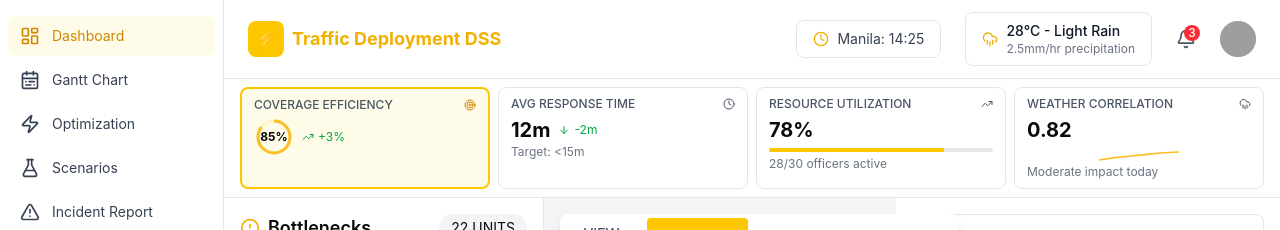
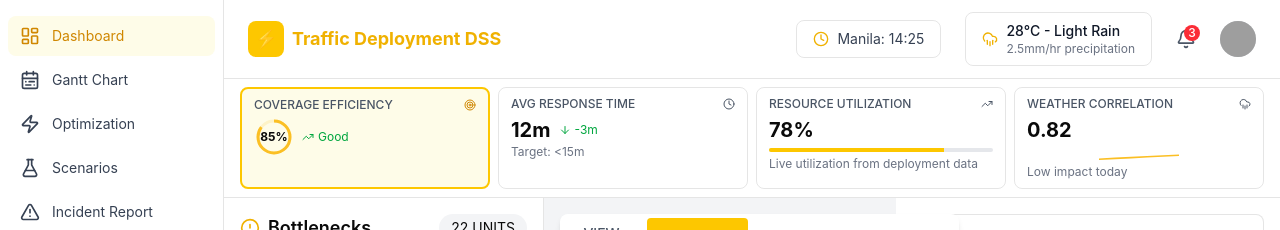
Before and after one commit to Hermes335/TrafficAuxOptimizer, a React (Vite) app: page / in a window 1280 px wide. Shown: the top 230 px of the page. Built offline with nearby package versions, Linux system fonts and the light colour scheme; no server answers; grey boxes are pictures that could not be loaded.

Commit message:
feat: update kpi to use real data

```diff
--- a/src/app/pages/Dashboard.tsx
+++ b/src/app/pages/Dashboard.tsx
@@ -134,6 +134,17 @@ export function Dashboard() {
   const weatherLabel = weatherSnapshot.condition
     .replace(/_/g, " ")
     .replace(/\b\w/g, (char) => char.toUpperCase());
+
+  const coverageEfficiency = Math.max(0, Math.min(100, dashboardSnapshot.metrics.coverageEfficiency));
+  const avgResponseTimeMinutes = dashboardSnapshot.metrics.avgResponseTimeMinutes;
+  const resourceUtilization = Math.max(0, Math.min(100, dashboardSnapshot.metrics.resourceUtilization));
+  const weatherCorrelation = dashboardSnapshot.metrics.weatherCorrelation;
+
+  const coverageCircumference = 2 * Math.PI * 16;
+  const responseTargetMinutes = 15;
+  const responseDeltaMinutes = Number((responseTargetMinutes - avgResponseTimeMinutes).toFixed(1));
+  const weatherImpactText =
+    weatherCorrelation >= 1.7 ? "Severe impact today" : weatherCorrelation >= 1.3 ? "Moderate impact today" : "Low impact today";
 
   const weatherStatusTone =
     weatherSnapshot.weather_impact_factor >= 1.7
@@ -316,16 +327,16 @@ export function Dashboard() {
                     stroke="#FBBF24"
                     strokeWidth="3"
                     fill="none"
-                    strokeDasharray={`${2 * Math.PI * 16 * 0.85} ${2 * Math.PI * 16}`}
+                    strokeDasharray={`${coverageCircumference * (coverageEfficiency / 100)} ${coverageCircumference}`}
                   />
                 </svg>
                 <div className="absolute inset-0 flex items-center justify-center text-xs font-bold">
-                  85%
+                  {Math.round(coverageEfficiency)}%
                 </div>
               </div>
               <div className="flex items-center gap-1 text-xs text-green-600">
                 <TrendingUp className="h-3 w-3" />
-                <span>+3%</span>
+                <span>{coverageEfficiency >= 80 ? "Good" : "Watch"}</span>
               </div>
             </div>
           </div>
@@ -337,10 +348,10 @@ export function Dashboard() {
               <Clock className="h-3 w-3 text-gray-600" />
             </div>
             <div className="flex items-center gap-2">
-              <div className="text-xl font-bold">12m</div>
-              <div className="flex items-center gap-1 text-xs text-green-600">
+              <div className="text-xl font-bold">{avgResponseTimeMinutes}m</div>
+              <div className={`flex items-center gap-1 text-xs ${responseDeltaMinutes >= 0 ? "text-green-600" : "text-red-600"}`}>
                 <ArrowDown className="h-3 w-3" />
-                <span>-2m</span>
+                <span>{responseDeltaMinutes >= 0 ? `-${responseDeltaMinutes}m` : `+${Math.abs(responseDeltaMinutes)}m`}</span>
               </div>
             </div>
             <div className="text-xs text-gray-500">Target: &lt;15m</div>
@@ -352,11 +363,11 @@ export function Dashboard() {
               <div className="text-xs font-medium text-gray-600">RESOURCE UTILIZATION</div>
               <TrendingUp className="h-3 w-3 text-gray-600" />
             </div>
-            <div className="mb-1 text-xl font-bold">78%</div>
+            <div className="mb-1 text-xl font-bold">{Math.round(resourceUtilization)}%</div>
             <div className="h-1 overflow-hidden rounded-full bg-gray-200">
-              <div className="h-full bg-yellow-400" style={{ width: "78%" }} />
+              <div className="h-full bg-yellow-400" style={{ width: `${resourceUtilization}%` }} />
             </div>
-            <div className="mt-1 text-xs text-gray-500">28/30 officers active</div>
+            <div className="mt-1 text-xs text-gray-500">Live utilization from deployment data</div>
           </div>
 
           {/* Weather Correlation */}
@@ -365,17 +376,23 @@ export function Dashboard() {
               <div className="text-xs font-medium text-gray-600">WEATHER CORRELATION</div>
               <CloudRain className="h-3 w-3 text-gray-600" />
             </div>
-            <div className="mb-1 text-xl font-bold">0.82</div>
+            <div className="mb-1 text-xl font-bold">{weatherCorrelation.toFixed(2)}</div>
             {/* Simple sparkline */}
             <svg className="h-4 w-full" viewBox="0 0 100 20">
               <polyline
                 fill="none"
                 stroke="#FBBF24"
                 strokeWidth="2"
-                points="0,15 20,12 40,10 60,8 80,6 100,5"
+                points={
+                  weatherCorrelation >= 1.7
+                    ? "0,16 20,14 40,12 60,9 80,6 100,3"
+                    : weatherCorrelation >= 1.3
+                      ? "0,15 20,12 40,10 60,8 80,6 100,5"
+                      : "0,14 20,13 40,12 60,11 80,10 100,9"
+                }
               />
             </svg>
-            <div className="text-xs text-gray-500">Moderate impact today</div>
+            <div className="text-xs text-gray-500">{weatherImpactText}</div>
           </div>
         </div>
       </div>
--- a/src/app/pages/OptimizationEngine.tsx
+++ b/src/app/pages/OptimizationEngine.tsx
@@ -24,6 +24,16 @@ interface Point {
   avgFitness: number;
 }
 
+function upsertPoint(prev: Point[], nextPoint: Point) {
+  const index = prev.findIndex((item) => item.generation === nextPoint.generation);
+  if (index >= 0) {
+    const next = [...prev];
+    next[index] = nextPoint;
+    return next;
+  }
+  return [...prev, nextPoint].slice(-200);
+}
+
 export function OptimizationEngine() {
   const runId = useMemo(() => new URLSearchParams(window.location.search).get("run_id"), []);
   const [status, setStatus] = useState<OptimizationStatus | null>(null);
@@ -47,22 +57,37 @@ export function OptimizationEngine() {
           return;
         }
         setStatus(latestStatus);
-        setConvergenceData((prev) => {
-          const point: Point = {
+        setConvergenceData((prev) =>
+          upsertPoint(prev, {
             id: `status-${latestStatus.current_generation}`,
             generation: latestStatus.current_generation,
             bestFitness: latestStatus.current_fitness,
             avgFitness: Math.max(0, latestStatus.current_fitness * 0.82),
-          };
-          const next = [...prev, point];
-          return next.slice(-200);
-        });
+          }),
+        );
 
         const latestResults = await fetchOptimizationResults(runId);
         if (!active) {
           return;
         }
         setResults(latestResults);
+
+        if (Array.isArray(latestResults.fitness_scores) && latestResults.fitness_scores.length > 0) {
+          const rebuilt = latestResults.fitness_scores.map((score, index) => ({
+            id: `result-${index + 1}`,
+            generation: index + 1,
+            bestFitness: score,
+            avgFitness: Math.max(0, score * 0.82),
+          }));
+          setConvergenceData(rebuilt.slice(-200));
+        }
+
+        if (latestStatus.status === "completed" || latestStatus.status === "failed") {
+          if (timer) {
+            window.clearInterval(timer);
+            timer = undefined;
+          }
+        }
       } catch (syncError: unknown) {
         if (!active) {
           return;
--- a/src/app/pages/OptimizationRunning.tsx
+++ b/src/app/pages/OptimizationRunning.tsx
@@ -47,6 +47,25 @@ export function OptimizationRunning() {
   const currentGen = status?.current_generation ?? 0;
   const totalGenerations = status?.total_generations ?? 0;
   const fitnessScore = status?.current_fitness ?? 0;
+  const averageFitness = useMemo(() => {
+    if (convergenceData.length === 0) {
+      return 0;
+    }
+    const total = convergenceData.reduce((sum, point) => sum + point.best, 0);
+    return total / convergenceData.length;
+  }, [convergenceData]);
+
+  const fitnessDeltaFromStart = useMemo(() => {
+    if (convergenceData.length < 2) {
+      return 0;
+    }
+    return convergenceData[convergenceData.length - 1].best - convergenceData[0].best;
+  }, [convergenceData]);
+
+  const candidatePlans = useMemo(() => {
+    const generated = config.populationSize * Math.max(1, currentGen);
+    return generated.toLocaleString();
+  }, [config.populationSize, currentGen]);
 
   const query = useMemo(() => new URLSearchParams(window.location.search), []);
   const config = useMemo(
@@ -313,7 +332,13 @@ export function OptimizationRunning() {
               </div>
               <div>
                 <h1 className="text-2xl font-bold">{progress}% Optimization Progress</h1>
-                <p className="text-gray-600">{status?.status === "completed" ? "Optimization complete." : "Running live optimization against backend..."}</p>
+                <p className="text-gray-600">
+                  {status?.status === "completed"
+                    ? "Optimization complete."
+                    : status?.status === "failed"
+                      ? "Optimization failed. Check backend logs and retry."
+                      : "Running live optimization against backend..."}
+                </p>
               </div>
             </div>
           </div>
@@ -391,7 +416,7 @@ export function OptimizationRunning() {
                 <Users className="h-5 w-5 text-blue-600" />
                 <span className="font-medium">CANDIDATE PLANS</span>
               </div>
-              <p className="text-sm text-gray-600">100,000+</p>
+              <p className="text-sm text-gray-600">{candidatePlans}</p>
             </div>
           </div>
         </div>
@@ -421,18 +446,19 @@ export function OptimizationRunning() {
             </div>
             <div className="mt-2 flex items-center gap-1 text-sm text-green-600">
               <TrendingUp className="h-4 w-4" />
-              +12.2% from Gen 1
+              {fitnessDeltaFromStart >= 0 ? "+" : ""}
+              {fitnessDeltaFromStart.toFixed(2)} from Gen 1
             </div>
           </div>
 
           <div className="rounded-lg bg-gray-50 p-4">
             <div className="mb-1 text-xs text-gray-600">Average Fitness</div>
             <div className="flex items-end gap-2">
-              <div className="text-2xl font-bold">68.3</div>
+              <div className="text-2xl font-bold">{averageFitness.toFixed(1)}</div>
               <div className="mb-1 text-sm text-gray-600">SCORE</div>
             </div>
             <div className="mt-2 flex items-center gap-1 text-sm text-gray-600">
-              Population diversity stable
+              Based on {convergenceData.length} streamed generations
             </div>
           </div>
 
```
Also changed, not shown: 1 other file (tests, documents, lock files or other folders).
